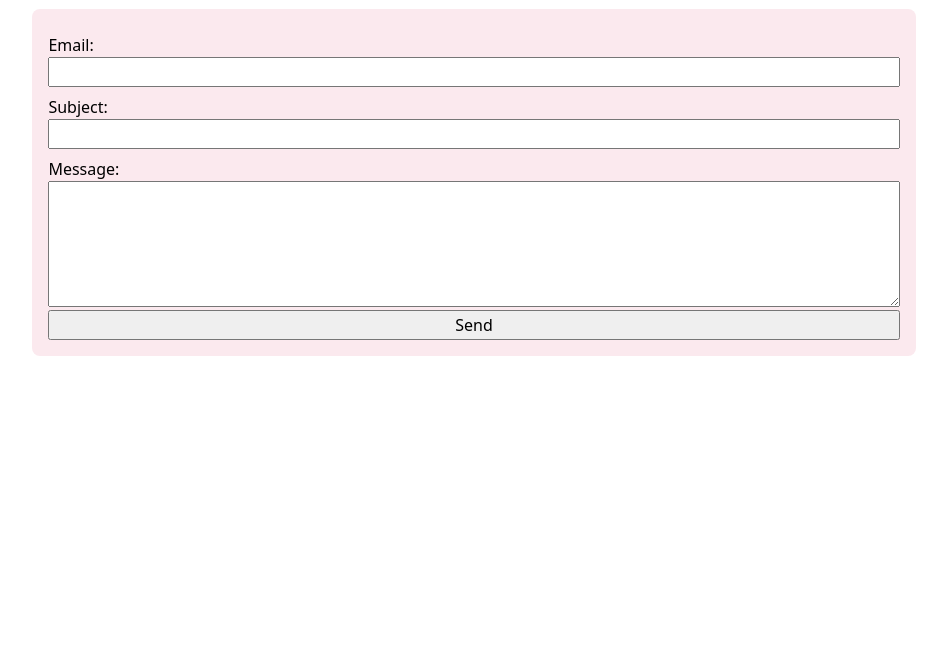
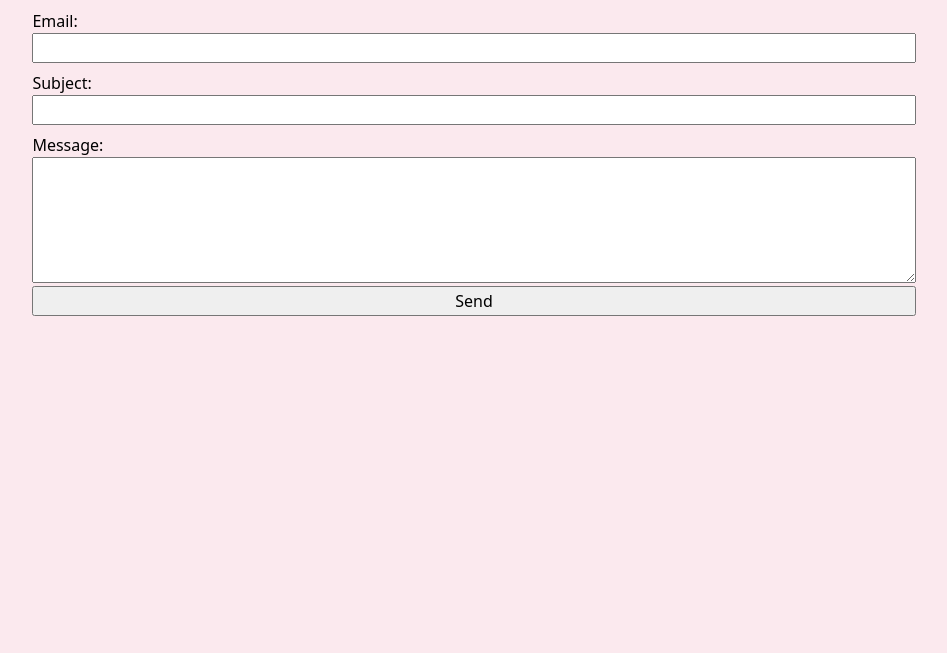
Before and after one commit to van013-svg/portfolio, a plain HTML site: page contact/index.html in a window 1280 px wide. Shown: the part 147-800 px from the top of the page, without its empty margins (166-1113 px from the left). Drawn offline with Linux system fonts and the light colour scheme.

Commit message:
Update style.css

```diff
--- a/style.css
+++ b/style.css
@@ -34,6 +34,7 @@ nav a.current {
 
 :root {
   --color-accent: oklch(65% 50% 0);
+  background-color: oklch(from var(--color-accent) 95% 5% h);
 }
 
 html {
@@ -43,12 +44,6 @@ html {
 nav a:hover {
   border-bottom: 0.4em solid var(--color-accent);
   padding-bottom: 0.1em;
-}
-
-form {
-  background-color: oklch(from var(--color-accent) 95% 5% h);
-  padding: 1em;
-  border-radius: 0.5em;
 }
 
 input,
```
